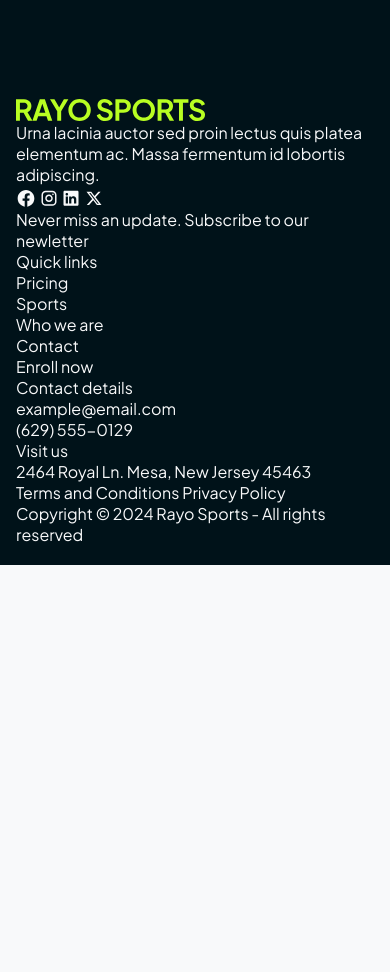
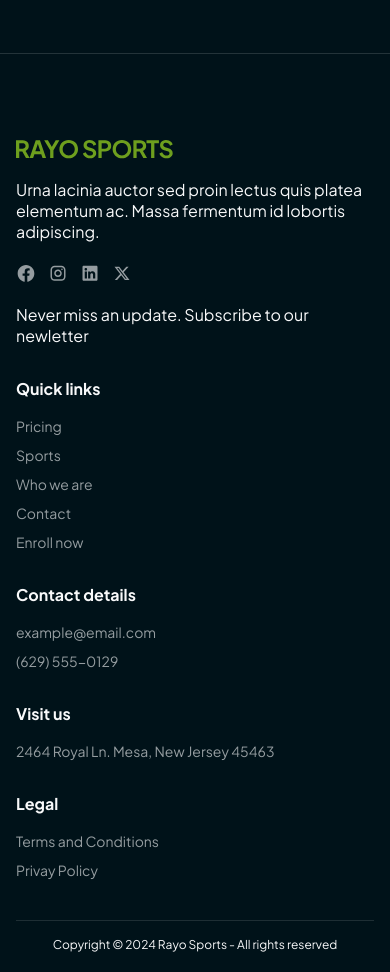
Before and after one commit to DarwinMaas/royo-sports, a plain HTML site: page index.html in a window 390 px wide. Shown: the part 5640-6612 px from the top of the page. Before the commit the page ends 6205 px from the top, so only its background shows below. Drawn offline with Linux system fonts and the light colour scheme.

Commit message:
mobile css and html done

```diff
--- a/index.html
+++ b/index.html
@@ -760,13 +760,16 @@
               <li><a href="">2464 Royal Ln. Mesa, New Jersey 45463</a></li>
             </ul>
           </div>
+          <div class="link-col">
+            <p class="col-title">Legal</p>
+            <ul>
+              <li><a href="">Terms and Conditions</a></li>
+              <li><a href="">Privay Policy</a></li>
+            </ul>
+          </div>
         </div>
 
         <div class="copyright">
-          <div class="copyright-links">
-            <a href="">Terms and Conditions</a>
-            <a href="">Privacy Policy</a>
-          </div>
           <p class="copyright-p">
             Copyright © 2024 Rayo Sports - All rights reserved
           </p>
--- a/styles/styles.css
+++ b/styles/styles.css
@@ -396,8 +396,7 @@ path {
 #featured-training {
   background-color: var(--dark);
   color: var(--light);
-  padding-top: 5em;
-  padding-bottom: 5em;
+  padding: 6.75em 0;
 }
 
 .training-img-wrap {
@@ -452,11 +451,77 @@ path {
 
 #footer {
   border-top: 1.5px solid rgba(255, 255, 255, 0.138);
-  padding-top: 6.25em;
+  padding-top: 5.25em;
   padding-bottom: 1.25em;
   background-color: var(--dark);
   color: var(--light);
 }
+
+.footer-logo svg {
+  width: 11.25em;
+}
+
+#footer .content {
+  display: flex;
+  flex-direction: column;
+  gap: 1.25em;
+}
+
+.socials {
+  display: flex;
+  gap: 0.75em;
+}
+
+.col-title {
+  font-weight: 700;
+  margin-bottom: 1em;
+}
+
+.link-col {
+  margin-top: 2em;
+}
+
+#footer a {
+  font-size: 0.875em;
+  font-weight: 400;
+  opacity: 60%;
+}
+
+.footer-logo {
+  opacity: 100%;
+}
+
+#footer a:hover {
+  opacity: 100%;
+  text-decoration: underline;
+}
+
+.link-col ul {
+  display: flex;
+  flex-direction: column;
+  gap: 0.5em;
+}
+
+.copyright {
+  margin-top: 2.5em;
+  padding-top: 1em;
+  border-top: 1px solid rgba(255, 255, 255, 0.118);
+}
+
+.copyright-links {
+  display: flex;
+  flex-direction: column;
+  align-items: start;
+  justify-content: center;
+  gap: 0.5em;
+  padding: 1em 0;
+}
+
+.copyright-p {
+  font-size: 0.75em;
+  text-align: center;
+}
+
 /*---------- Tablet Styling ----------*/
 
 @media screen and (max-width: 991px) {
```
